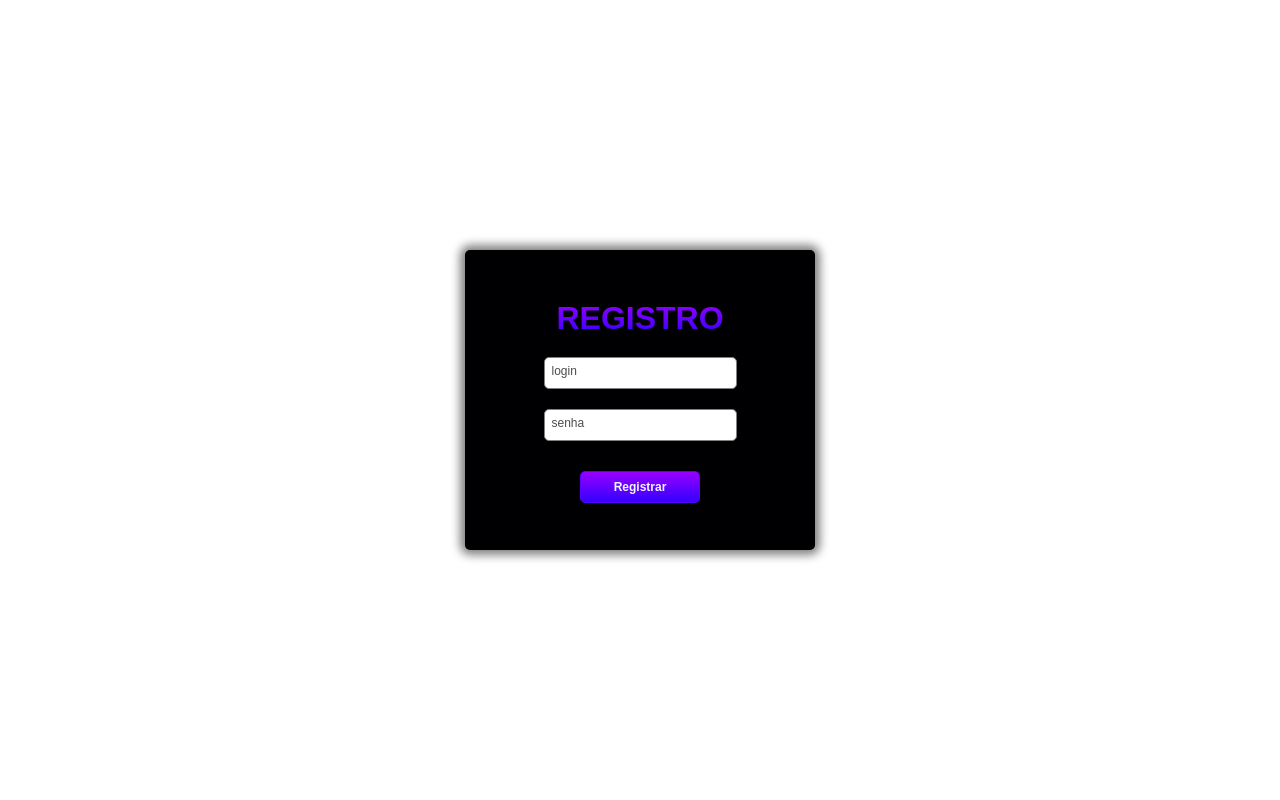
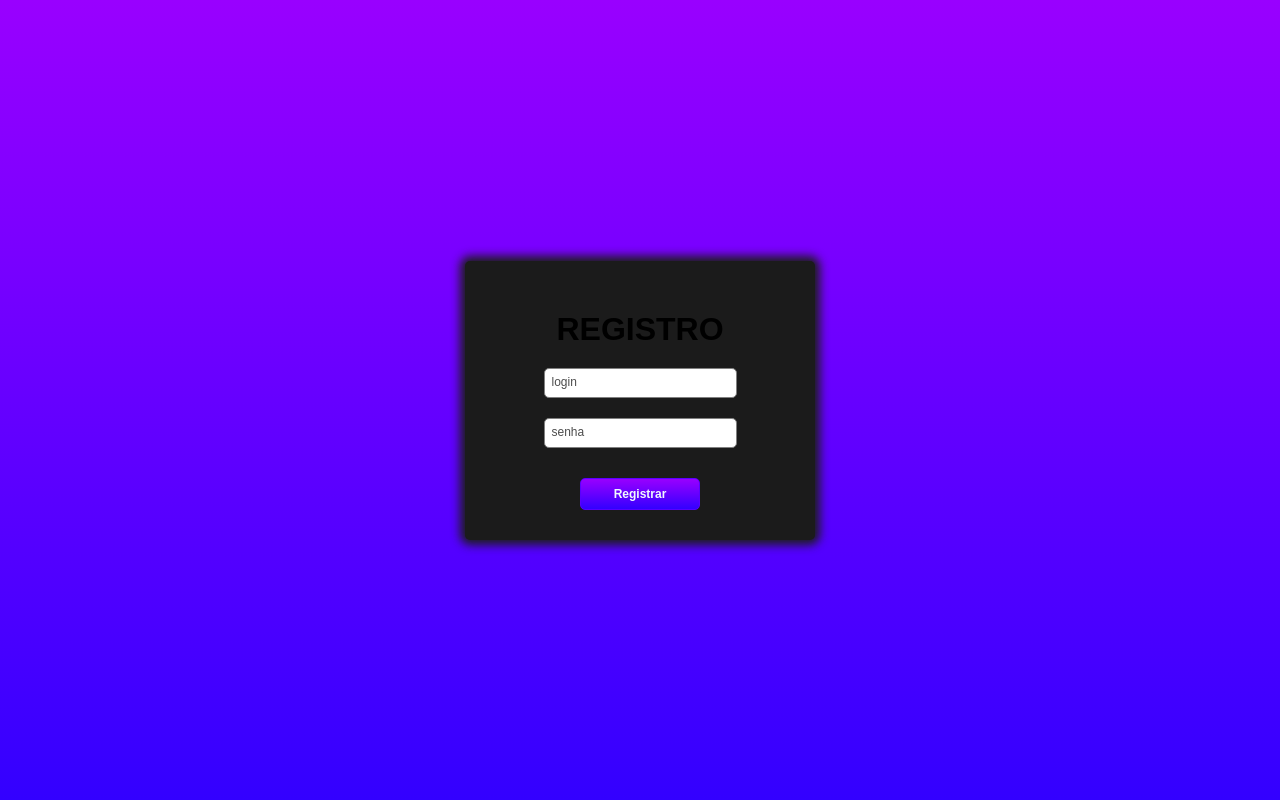
Before and after one commit to sergiop45/Rede, a Node server app: page /registro in a window 1280 px wide. Run offline with Node 20, Linux system fonts and the light colour scheme; some libraries are stand-ins or nearby versions.

Commit message:
Add files via upload

```diff
--- a/public/css/style.css
+++ b/public/css/style.css
@@ -10,21 +10,30 @@
     display: flex;
     justify-content: center;
     align-items: center;
-    background: rgb(255, 255, 255);
+    background: linear-gradient(
+    to bottom,  #9900ff,
+                #8c00ff,
+                #8000ff,
+                #7300ff,
+                #6600ff,
+                #5900ff,
+                #4d00ff,
+                #4000ff,
+                #3300ff);
 }
 form {
     display: flex;
     flex-direction: column;
     width: 350px;
-    height: 300px;
     align-items: center;
     box-sizing: border-box;
-    box-shadow: 0px 0px 10px 5px gray;
+    box-shadow: 0px 0px 10px 5px rgb(29, 29, 29);
     padding-top: 50px;
-    background: #000003;
+    background: #1b1b1b;
     border-radius: 5px;
 }
-form h1 {
+.letra-degrade {
+    font-weight: 700;
     background: linear-gradient(
     to bottom,  #9900ff,
                 #8c00ff,
@@ -55,7 +64,7 @@
     box-sizing: border-box;
     display: block;
     width: 100%;
-    padding: 8px 18px;
+    padding: 7px 18px;
     border-radius: 5px;
     border: 1px solid gray;
     font-size: 12px;
@@ -64,6 +73,7 @@
     border: 1px solid #5900ff;
 }
 .form-item .placeholder {
+    display: block;
     position: absolute;
     top: 17px;
     left: 18px;
@@ -101,3 +111,15 @@
                                 #4000ff,
                                 #3300ff);
 }
+.registrar {
+    display: flex;
+    flex-flow: column wrap;
+    color: white;
+    align-items: center;
+    justify-content: center;
+    font-size: 14px;
+    text-align: center;
+}
+.form-registro {
+    height: 320px;
+}
```
